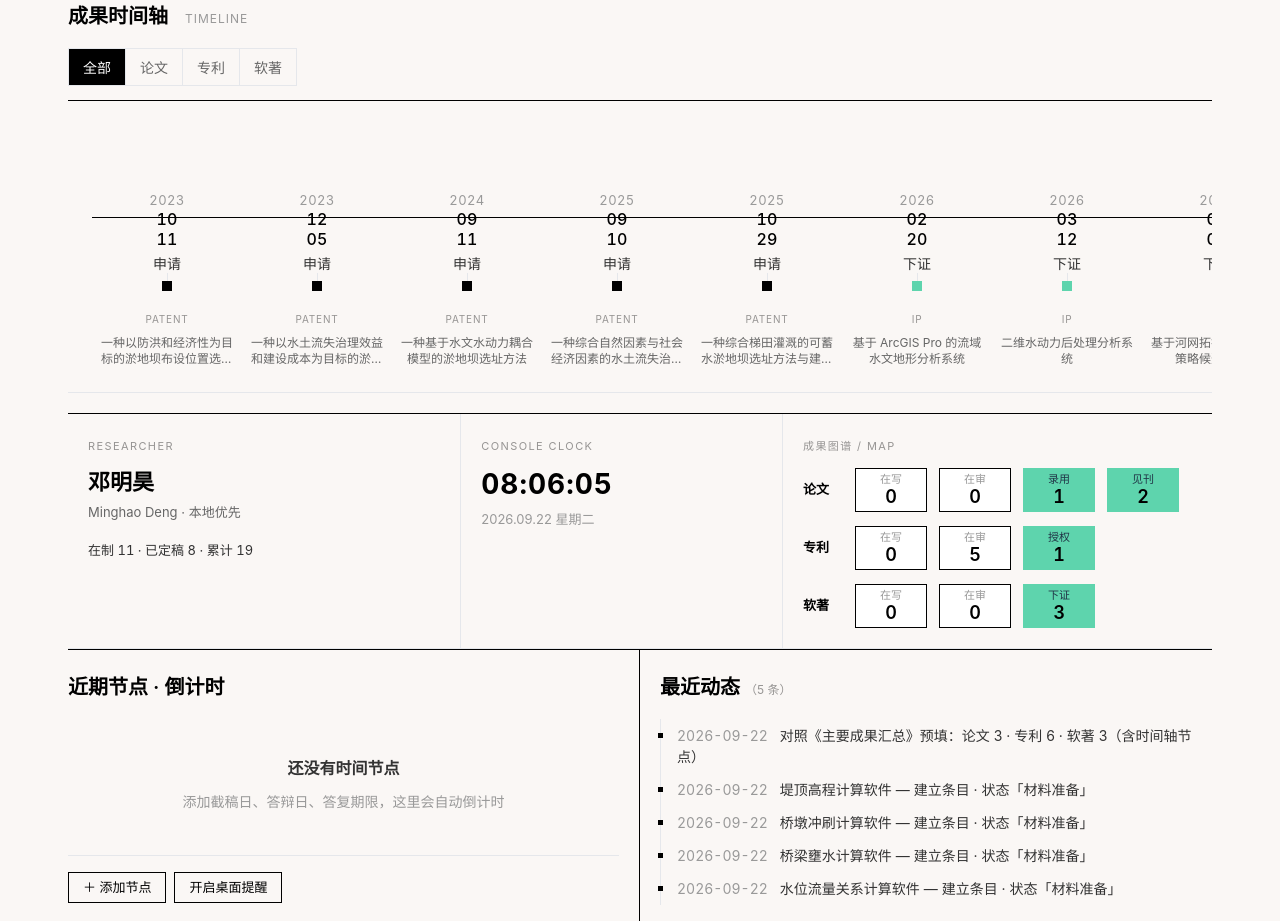
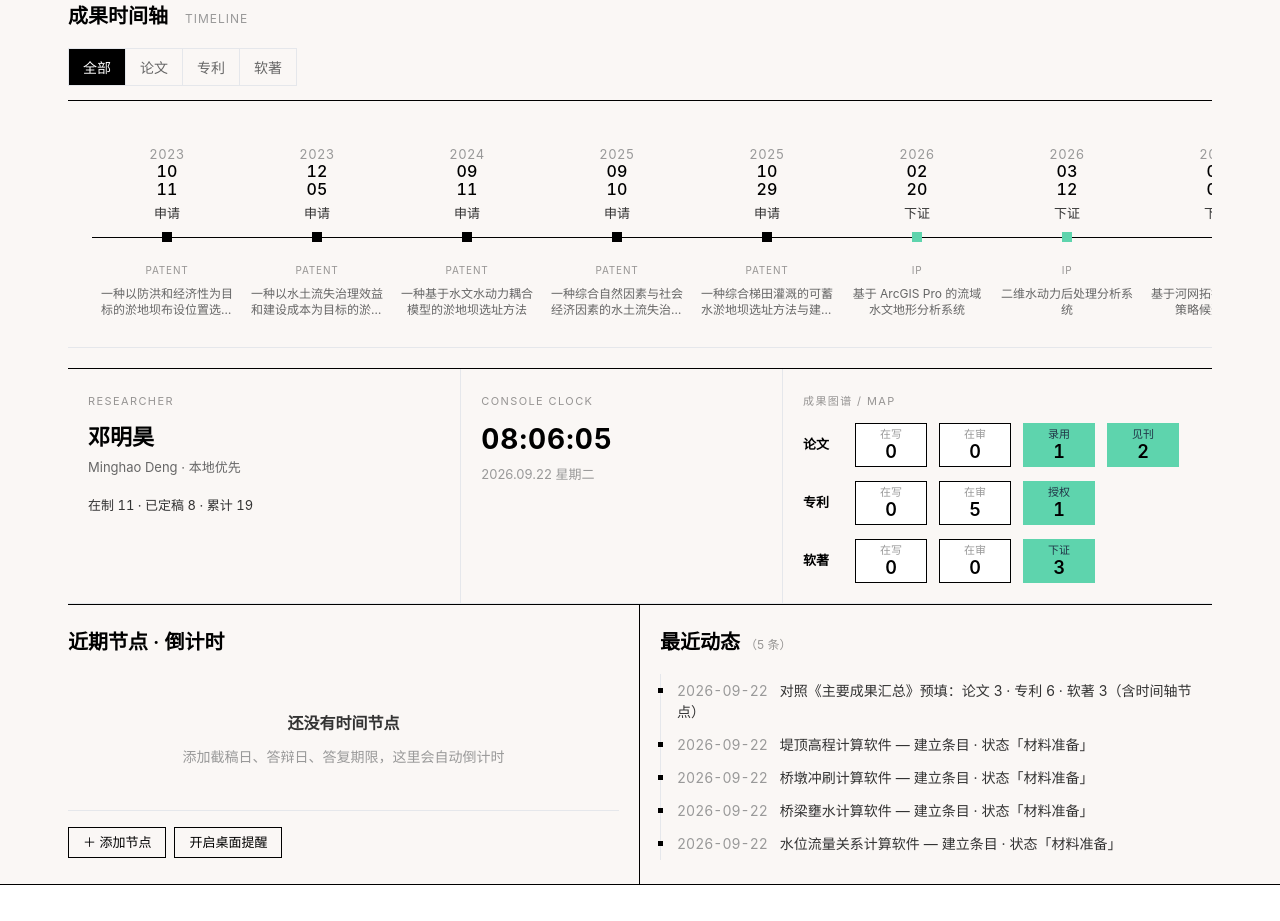
Before and after one commit to DMing1001/research-hub, a plain HTML site: page index.html in a window 1280 px wide. Shown: the part 960-1881 px from the top of the page. Drawn offline with Linux system fonts and the light colour scheme.

Commit message:
fix(research-hub): timeline dates fully above axis, dots centered on line

```diff
--- a/style.css
+++ b/style.css
@@ -259,36 +259,32 @@ section.view.on{ min-height:calc(100vh - 56px); }
   overflow-x:auto; overflow-y:hidden;
 }
 .tl-line{
-  position:relative; min-width:max-content; padding:72px 24px 8px;
+  position:relative; min-width:max-content;
+  padding:8px 24px 12px;
 }
+/* 轴线与 .dot 中心对齐：nodes 顶距 8px + padding-top 108 + dot 半高 ≈ 116 */
 .tl-line::before{
-  content:''; position:absolute; left:24px; right:24px; top:96px; height:1px; background:var(--t-1);
+  content:''; position:absolute; left:24px; right:24px; top:116px; height:1px; background:var(--t-1);
 }
 .tl-nodes{
   display:flex; align-items:flex-start; gap:0; position:relative;
 }
 .tl-node{
-  position:relative; width:150px; flex:none; padding:0 8px;
+  position:relative; width:150px; flex:none;
+  padding:0 8px; padding-top:108px;
   display:flex; flex-direction:column; align-items:center; text-align:center;
   cursor:pointer; transition:opacity .15s ease;
 }
 .tl-node:hover{ opacity:.7; }
-.tl-node .stem{
-  width:1px; height:14px; background:var(--line-2); order:2;
-}
-.tl-node .dot{
-  width:10px; height:10px; border:1px solid var(--t-1); background:var(--bg);
-  order:3; margin-top:-6px; z-index:1;
-}
-.tl-node.done .dot{ background:var(--t-1); }
-.tl-node.mint .dot{ background:var(--mint); border-color:var(--mint); }
+/* 日期 + 事件：绝对在轴线上方，底部距线 ≥ 12px */
 .tl-node .top{
-  order:1; margin-bottom:0; min-height:72px;
-  display:flex; flex-direction:column; align-items:center; gap:2px;
+  position:absolute; left:8px; right:8px; top:0; height:96px;
+  display:flex; flex-direction:column; align-items:center; justify-content:flex-end;
+  gap:2px; padding-bottom:4px;
 }
 .tl-node .dt-stack{
-  display:flex; flex-direction:column; align-items:center; gap:1px;
-  font-variant-numeric:tabular-nums; line-height:1.2;
+  display:flex; flex-direction:column; align-items:center; gap:0;
+  font-variant-numeric:tabular-nums; line-height:1.15;
 }
 .tl-node .dt-stack .y{
   font-size:13px; font-weight:400; color:var(--t-5); letter-spacing:.4px;
@@ -297,10 +293,19 @@ section.view.on{ min-height:calc(100vh - 56px); }
   font-size:16px; font-weight:500; color:var(--t-1); letter-spacing:.2px;
 }
 .tl-node .ev{
-  font-size:14px; font-weight:500; color:var(--t-3); line-height:1.3; margin-top:4px;
+  font-size:13px; font-weight:500; color:var(--t-3); line-height:1.25; margin-top:4px;
 }
+.tl-node .stem{
+  display:none;
+}
+.tl-node .dot{
+  width:10px; height:10px; border:1px solid var(--t-1); background:var(--bg);
+  margin-top:-5px; z-index:1;
+}
+.tl-node.done .dot{ background:var(--t-1); }
+.tl-node.mint .dot{ background:var(--mint); border-color:var(--mint); }
 .tl-node .bot{
-  order:4; margin-top:14px; width:100%;
+  margin-top:14px; width:100%;
 }
 .tl-node .kind{
   font-size:10px; letter-spacing:.8px; color:var(--t-6); text-transform:uppercase;
@@ -326,9 +331,9 @@ section.view.on{ min-height:calc(100vh - 56px); }
   font-size:18px; font-weight:600; color:var(--t-1); flex:1; min-width:200px;
 }
 .tl-item-head .tag{ flex:none; }
-.tl-line.item-mode{ padding-top:56px; }
-.tl-line.item-mode::before{ top:78px; }
-.tl-line.item-mode .top{ min-height:64px; }
+.tl-line.item-mode{ padding-top:8px; }
+.tl-line.item-mode::before{ top:116px; }
+.tl-line.item-mode .top{ height:96px; }
 .tl-node.plan .dot{ background:var(--bg); border-style:dashed; border-color:var(--t-5); }
 .tl-node.plan .ev{ color:var(--t-5); font-weight:500; }
 .tl-prog{
```
